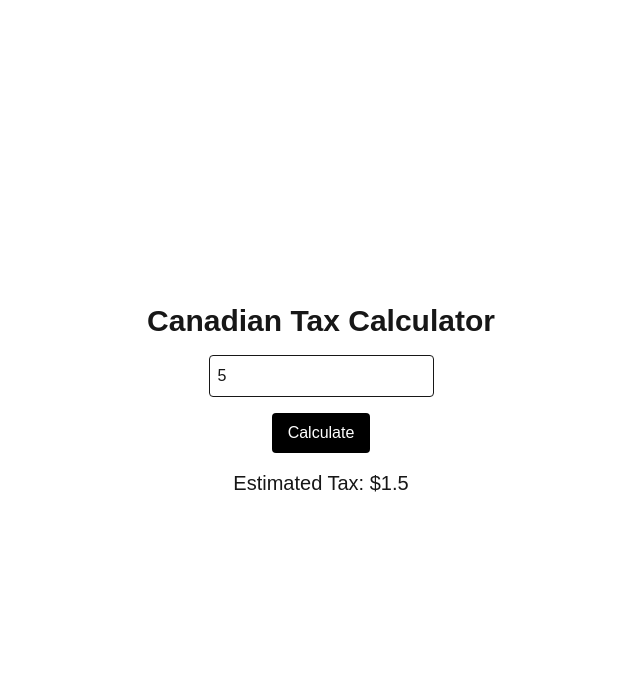
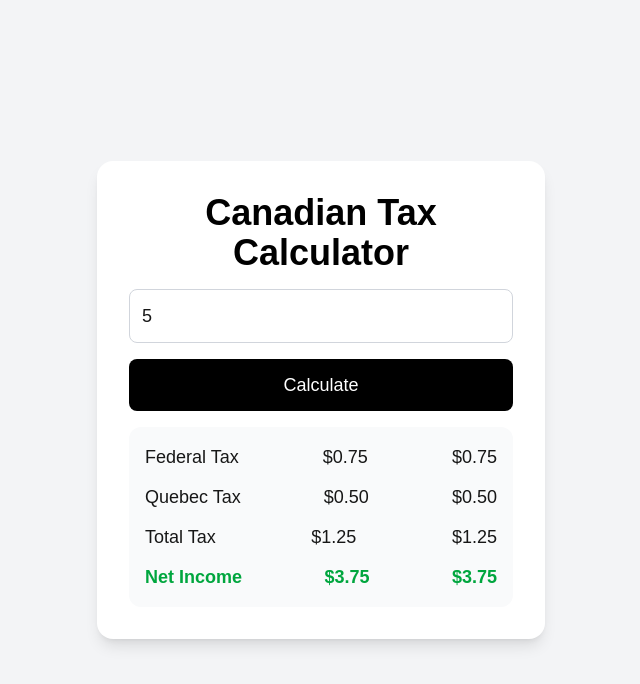
Before and after one commit to thanhtpham116/tax-dashboard, a Next.js app: page / in a window 1280 px wide. Both pictures are taken after typing "5" into the empty fields and a click on the button "Calculate". Shown: the top 684 px of the page, without its empty margins (319-959 px from the left). Built offline with nearby package versions, Linux system fonts and the light colour scheme.

Commit message:
improved tax dashboard UI and logic

```diff
--- a/src/app/page.js
+++ b/src/app/page.js
@@ -4,17 +4,48 @@ import { useState } from "react";
 
 export default function Home() {
   const [salary, setSalary] = useState("");
-  const [tax, setTax] = useState(null);
+  const [results, setResults] = useState(null);
 
   const calculateTax = () => {
-    const estimatedTax = salary * 0.30;
-    setTax(estimatedTax);
-  };
+  const income = Number(salary);
+
+let federalTaxRate;
+let quebecTaxRate;
+if (income <= 50000) {
+  federalTaxRate = 0.15;
+} else if (income <= 100000) {
+  federalTaxRate = 0.20;
+} else {
+  federalTaxRate = 0.25;
+}
+if (income <= 50000) {
+  quebecTaxRate = 0.10;
+} else if (income <= 100000) {
+  quebecTaxRate = 0.15;
+} else {
+  quebecTaxRate = 0.20;
+}
+const federalTax = income * federalTaxRate;
+
+const quebecTax = income * quebecTaxRate;
+
+  const totalTax = federalTax + quebecTax;
+
+  const netIncome = income - totalTax;
+
+  setResults({
+    federalTax,
+    quebecTax,
+    totalTax,
+    netIncome,
+  });
+};
 
   return (
-    <main className="flex min-h-screen flex-col items-center justify-center gap-4 p-6">
-      <h1 className="text-3xl font-bold">
-        Canadian Tax Calculator
+<main className="min-h-screen bg-gray-100 flex items-center justify-center p-6">
+  <div className="bg-white p-8 rounded-2xl shadow-lg w-full max-w-md flex flex-col gap-4">
+<h1 className="text-4xl font-bold text-center text-black">
+          Canadian Tax Calculator
       </h1>
 
       <input
@@ -22,21 +53,40 @@ export default function Home() {
         placeholder="Enter salary"
         value={salary}
         onChange={(e) => setSalary(e.target.value)}
-        className="border p-2 rounded"
+        className="border border-gray-300 p-3 rounded-lg w-full text-lg"
       />
 
       <button
         onClick={calculateTax}
-        className="bg-black text-white px-4 py-2 rounded"
+        className="bg-black text-white py-3 rounded-lg text-lg hover:bg-gray-800 transition"
       >
         Calculate
       </button>
 
-      {tax !== null && (
-        <p className="text-xl">
-          Estimated Tax: ${tax}
-        </p>
-      )}
+{results && (
+  <div className="bg-gray-50 rounded-xl p-4 flex flex-col gap-3 text-lg">
+    <p className="flex justify-between">
+  <span>Federal Tax</span>
+  <span>${results.federalTax.toFixed(2)}</span>
+ ${results.federalTax.toFixed(2)}</p>
+
+    <p className="flex justify-between">
+  <span>Quebec Tax</span>
+  <span>${results.quebecTax.toFixed(2)}</span>
+ ${results.quebecTax.toFixed(2)}</p>
+
+    <p className="flex justify-between">
+  <span>Total Tax</span>
+  <span>${results.totalTax.toFixed(2)}</span>
+ ${results.totalTax.toFixed(2)}</p>
+
+    <p className="flex justify-between font-bold text-green-600">
+  <span>Net Income</span>
+  <span>${results.netIncome.toFixed(2)}</span>
+ ${results.netIncome.toFixed(2)}</p>
+  </div>
+)}
+</div>
     </main>
   );
 }
```
